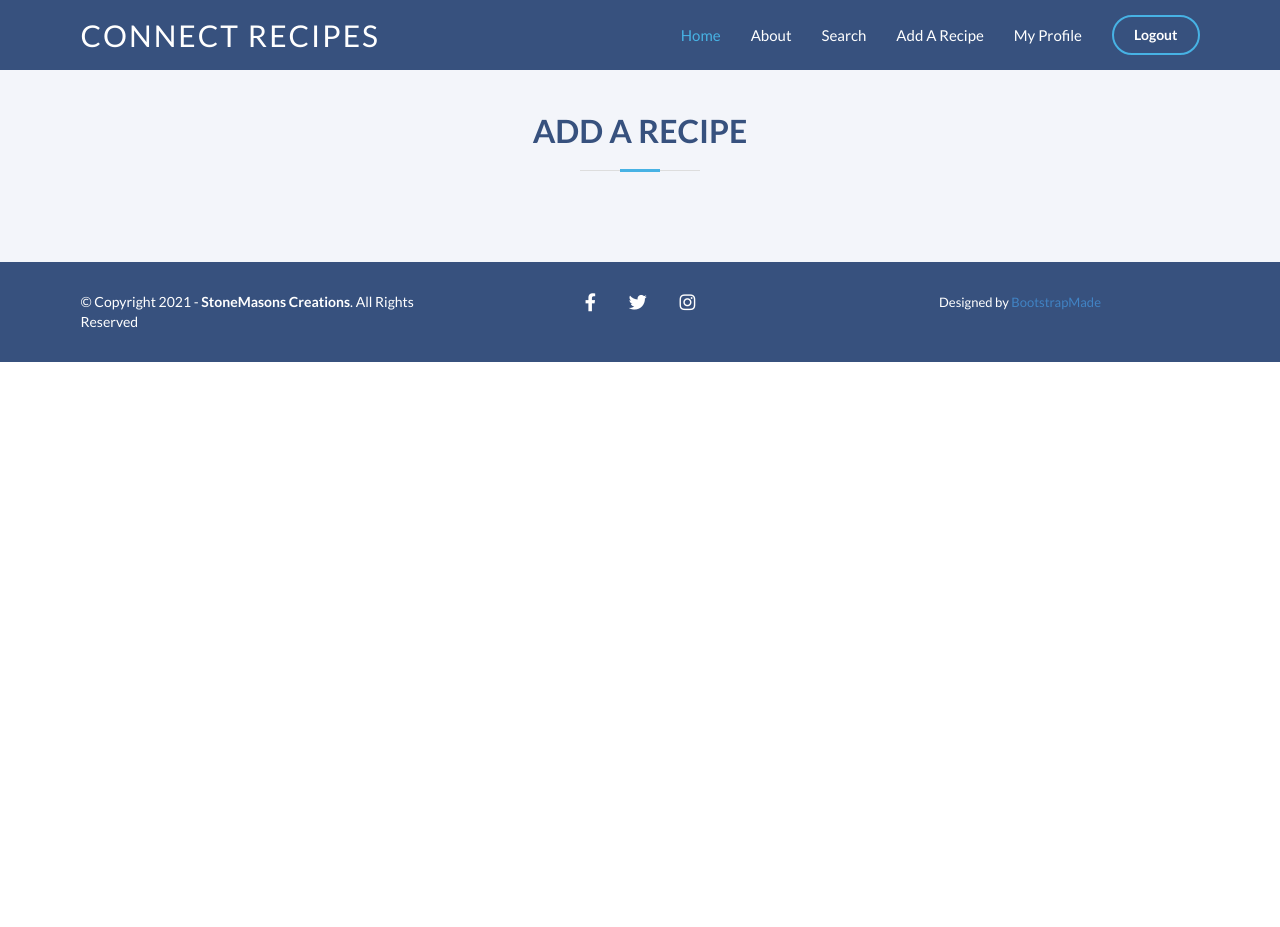
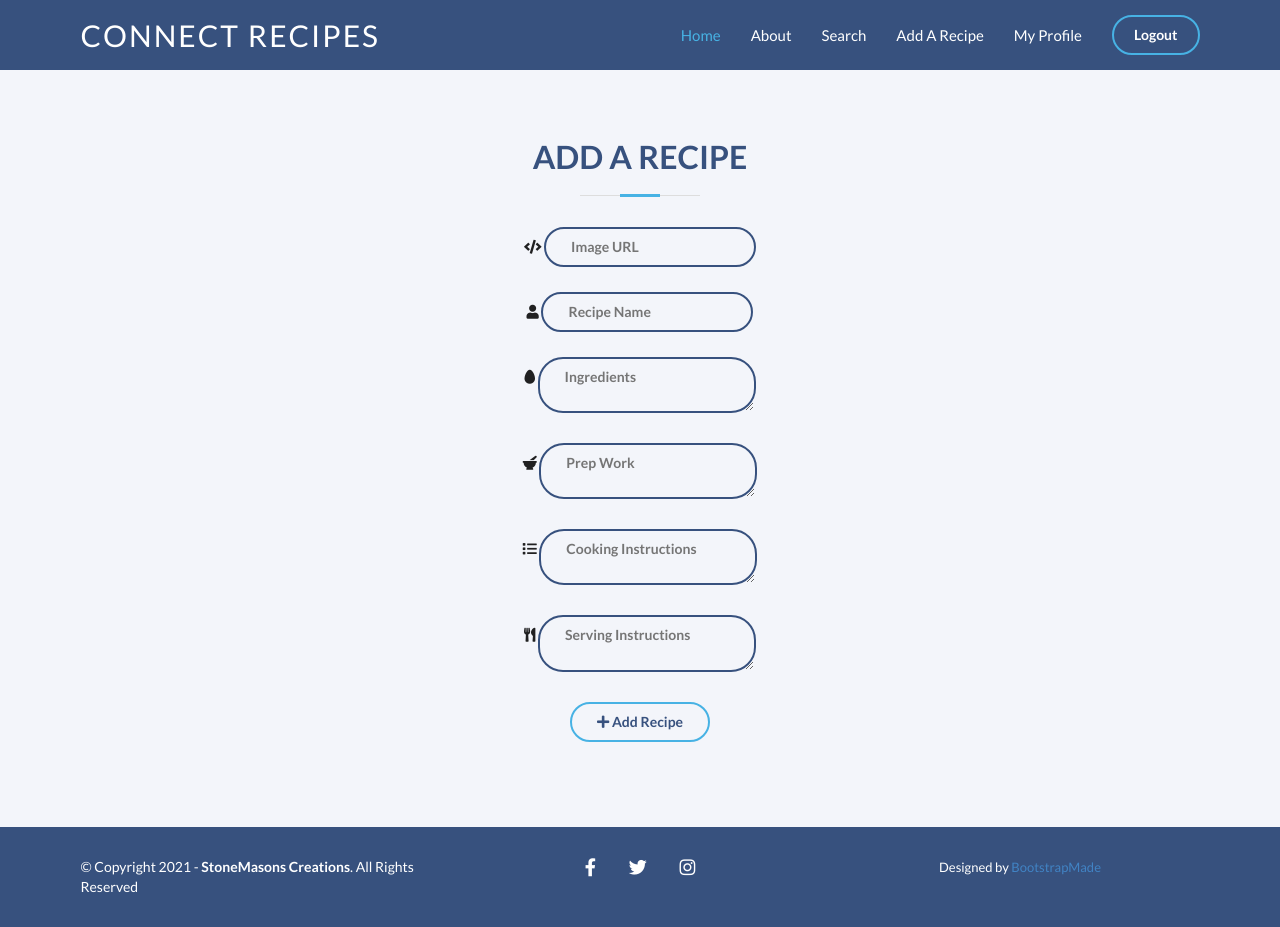
Before and after one commit to StoneMasons4106/connect-recipes, a Flask app: page /new-recipe in a window 1280 px wide. Before the commit the page ends 362 px from the top, so only its background shows below. Run offline with Flask 2, Linux system fonts and the light colour scheme; the visitor is signed in with stand-in values (Sample User, id 1); some libraries are stand-ins or nearby versions.

Commit message:
Allowed post requests for new_recipe function. Built the html for the Add a Recipe page, along with HTML form validation. Python logic to come next.

```diff
--- a/app.py
+++ b/app.py
@@ -55,7 +55,7 @@ def login():
     return render_template("login.html")
 
 
-@app.route("/new-recipe")
+@app.route("/new-recipe", methods=["GET", "POST"])
 def new_recipe():
     if request.method == "GET":
         # check if user is logged in, redirect to login page if not
@@ -66,7 +66,7 @@ def new_recipe():
             flash("You must be logged in to add a recipe to our database.")
             return redirect(url_for("login"))
     if request.method == "POST":
-        pass
+        return render_template("new_recipe.html")
 
 
 @app.route("/my-profile", methods=["GET", "POST"])
--- a/static/assets/css/my-style.css
+++ b/static/assets/css/my-style.css
@@ -41,7 +41,7 @@ p {
 
 /* -- Button and Link Styling -- */
 
-#search button, #register button, #login button, #change-password button, .modal .getstarted {
+#search button, #register button, #login button, #change-password button, .modal .getstarted, #new-recipe button {
     padding: 10px 25px;
     border-radius: 50px;
     color: #37517e;
@@ -54,7 +54,7 @@ p {
 
 /* -- Hover Styling -- */
 
-#search button:hover, #register button:hover, #login button:hover, #change-password-button:hover, .modal button:hover, #imgbb:hover {
+#search button:hover, #register button:hover, #login button:hover, #change-password-button:hover, .modal button:hover, #imgbb:hover, #new-recipe button:hover {
     background-color: #47b2e4;
     color:#fff;
     transition: 0.3s;
@@ -90,12 +90,16 @@ p {
 
 /* -- Title Margin Preferences -- */
 
-.register-title, .login-title, .new-recipe-title {
+.register-title, .login-title {
     margin-top:4%;
 }
 
 .change-password-title {
     margin-top:7%;
+}
+
+.new-recipe-title {
+    margin-top:6%;
 }
 
 /* -- Header Background Color Preferences -- */
@@ -106,7 +110,7 @@ p {
 
 /* -- Input Formats -- */
 
-.register-input, .login-input, .profile-input {
+.register-input, .login-input, .profile-input, .recipe-input {
     padding: 10px 25px;
     color: #37517e;
     border: 2px solid #37517e;
@@ -252,6 +256,13 @@ p {
     cursor: pointer;
 }
 
+/* -- Add a Recipe Page -- */
+
+#new-recipe label {
+    vertical-align: top;
+    margin-top: 10px;
+}
+
 /* -- Media Queries -- */
 
 @media screen and (max-width:991px) {
--- a/templates/new_recipe.html
+++ b/templates/new_recipe.html
@@ -49,6 +49,55 @@
       <h2>Add a Recipe</h2>
     </div>
     <form method="post" action="{{ url_for('new_recipe') }}">
+      <div class="row justify-content-center">
+        <div class="col-lg-6">
+          <label for="url"><i class="fas fa-code"></i></label>
+          <input id="url" name="url" type="url" minlength="20" maxlength="50" pattern="https://i.ibb.co/[0-9A-Za-z]{5,10}/[0-9A-Za-z-_+]{4,50}.[jpg]{3}"
+            placeholder="Image URL" class="recipe-input" required>
+        </div>
+      </div>
+      <div class="row justify-content-center">
+        <div class="col-lg-6">
+          <label for="recipe-name"><i class="fas fa-user"></i></label>
+          <input id="recipe-name" name="recipe-name" type="text" minlength="4" maxlength="40" pattern="[0-9A-Za-z ]{4,40}"
+            placeholder="Recipe Name" class="recipe-input" required>
+        </div>
+      </div>
+      <div class="row justify-content-center">
+        <div class="col-lg-6">
+          <label for="recipe-ingredients"><i class="fas fa-egg"></i></label>
+          <textarea id="recipe-ingredients" name="recipe-ingredients" minlength="10" maxlength="1000" pattern="[0-9A-Za-z./ ]{10,1000}"
+            placeholder="Ingredients" class="recipe-input" required></textarea>
+        </div>
+      </div>
+      <div class="row justify-content-center">
+        <div class="col-lg-6">
+          <label for="prep-work"><i class="fas fa-mortar-pestle"></i></label>
+          <textarea id="prep-work" name="prep-work" minlength="10" maxlength="1000" pattern="[0-9A-Za-z./ ]{10,1000}"
+            placeholder="Prep Work" class="recipe-input" required></textarea>
+        </div>
+      </div>
+      <div class="row justify-content-center">
+        <div class="col-lg-6">
+          <label for="cooking-instructions"><i class="fas fa-list"></i></label>
+          <textarea id="cooking-instructions" name="cooking-instructions" minlength="10" maxlength="1000" pattern="[0-9A-Za-z./ ]{10,1000}"
+            placeholder="Cooking Instructions" class="recipe-input" required></textarea>
+        </div>
+      </div>
+      <div class="row justify-content-center">
+        <div class="col-lg-6">
+          <label for="serving-instructions"><i class="fas fa-utensils"></i></label>
+          <textarea id="serving-instructions" name="serving-instructions" minlength="10" maxlength="1000" pattern="[0-9A-Za-z./ ]{10,1000}"
+            placeholder="Serving Instructions" class="recipe-input" required></textarea>
+        </div>
+      </div>
+      <div class="row justify-content-center">
+        <div class="col-lg-4">
+          <button type="submit" class="getstarted">
+            <i class="fas fa-plus"></i> Add Recipe
+          </button>
+        </div>
+      </div>
     </form>
   </div>
 </section>
```
